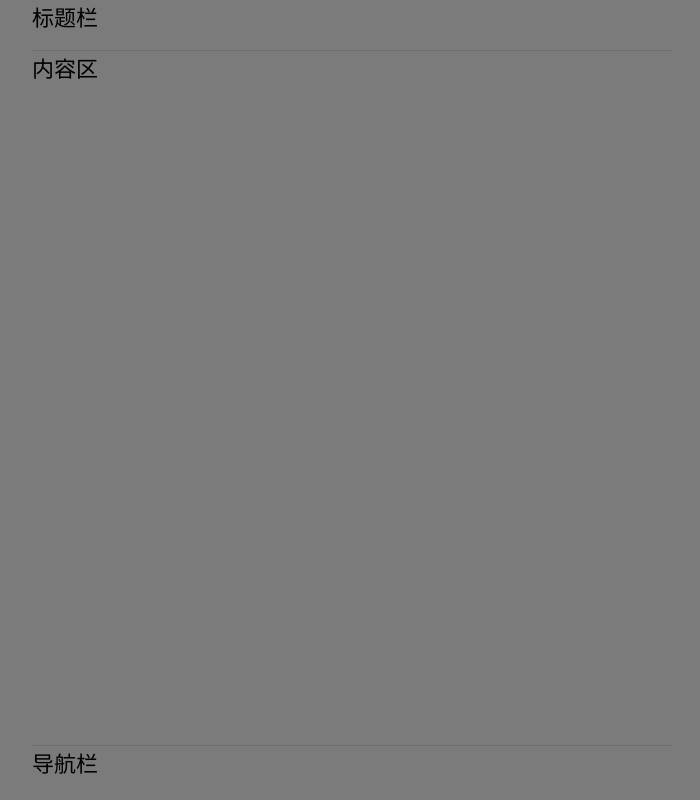
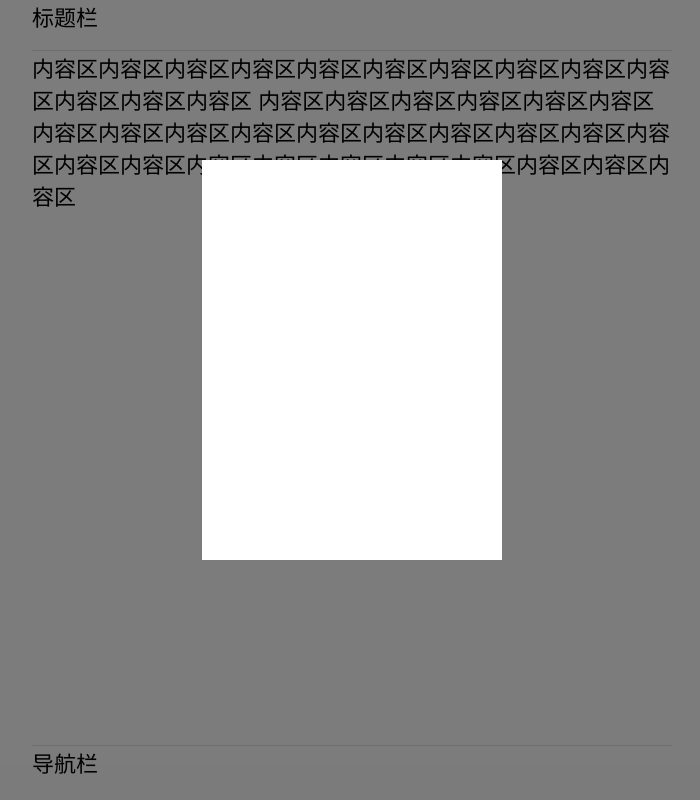
Before and after one commit to rujptw/mobile-ui-practice, a plain HTML site: page demo/layout.html in a window 1280 px wide. Shown: the whole page, without its empty margins (288-988 px from the left). Drawn offline with Linux system fonts and the light colour scheme.

Commit message:
update:add another layout implement

```diff
--- a/demo/layout.html
+++ b/demo/layout.html
@@ -1,44 +1,66 @@
 <!--
  * @Date: 2020-10-20 21:35:00
  * @LastEditors: sam
- * @LastEditTime: 2020-10-22 17:40:41
+ * @LastEditTime: 2020-10-23 15:27:16
  * @FilePath: /mobile-ui-practice/demo/layout.html
 -->
 <!DOCTYPE html>
 <html lang="en">
+
 <head>
     <meta charset="UTF-8">
-    <meta name="viewport" content="width=device-width, initial-scale=1.0">
+    <meta name="viewport" content="width=device-width, initial-scale=1.0, user-scalable=no">
     <title>Document</title>
     <link rel="stylesheet" href="../src/ui.css">
     <link href="https://cdn.bootcdn.net/ajax/libs/font-awesome/5.15.1/css/all.min.css" rel="stylesheet">
     <style>
-        .mask{
+        .login-wrap {
+            width: 300px;
+            height: 400px;
+            background: #fff;
             position: fixed;
-            /* 不用height为100%是因为例如某些场景需要露出标题栏，百分比不好调整 */
-            top:3rem;
+            top: -10%;
             bottom: 0;
+            right: 0;
             left: 0;
-            right: 0;
-            background: rgba(0, 0, 0, .5);
-            z-index:2000
+            margin: auto;
+            z-index: 400;
         }
     </style>
 </head>
+
 <body>
 
     <div class="tt-header">
-     标题栏
+        标题栏
     </div>
     <div class="tt-navbar">
-     导航栏
+        导航栏
     </div>
-    <!-- 导航栏在内容区之上 -->
+    <!-- 导航栏在内容区之上  -->
     <div class="tt-content">
-     内容区
+        内容区内容区内容区内容区内容区内容区内容区内容区内容区内容区内容区内容区内容区
+        内容区内容区内容区内容区内容区内容区内容区内容区内容区内容区内容区内容区内容区内容区内容区内容区内容区内容区内容区内容区内容区内容区内容区内容区内容区内容区
     </div>
     <!-- 蒙版 -->
     <div class="tt-mask">
     </div>
+    <div class="login-wrap"></div>
+
+
+    <!-- 绝对定位实现 -->
+    <!-- <div class="tt-pos-header">
+     标题栏
+    </div>
+    <div class="tt-pos-navbar">
+    导航区
+   </div>
+    <div class="tt-pos-content">
+     内容区内容区内容区内容区内容区内容区内容区内容区内容区内容区内容区内容区内容区
+     内容区内容区内容区内容区内容区内容区内容区内容区内容区内容区内容区内容区内容区内容区内容区内容区内容区内容区内容区内容区内容区内容区内容区内容区内容区内容区
+    </div>
+    <div class="tt-pos-mask"></div> -->
+
 </body>
+
 </html>
--- a/src/content.css
+++ b/src/content.css
@@ -1,8 +1,8 @@
 /*
  * @Date: ,: 2020-10-22 17:12:44
- * @LastEditors: ,: sam
- * @LastEditTime: ,: 2020-10-22 17:31:15
- * @FilePath: ,: /mobile-ui-practice/src/content.css
+ * @LastEditors: sam
+ * @LastEditTime: 2020-10-23 15:25:12
+ * @FilePath: /mobile-ui-practice/src/content.css
  */
 .tt-content{
     box-sizing: border-box;
@@ -14,6 +14,18 @@
 .tt-header ~ .tt-content{
     padding-top: 2.3rem;
 }
-.tt-header ~ .tt-content{
+.tt-navbar ~ .tt-content{
     padding-bottom: 2.5rem;
 }
+/* 绝对定位实现
+.tt-pos-content{
+    box-sizing: border-box;
+    position: relative;
+    overflow-y: auto;
+}
+.tt-pos-header ~ .tt-pos-content{
+    padding-top:2.3rem;
+}
+.tt-pos-navbar ~ .tt-pos-content{
+    padding-bottom:2.3rem;
+} */
```
Also changed, not shown: src/common.css (+15 -3 lines), src/header.css (+15 -3 lines), src/navbar.css (+19 -3 lines).
